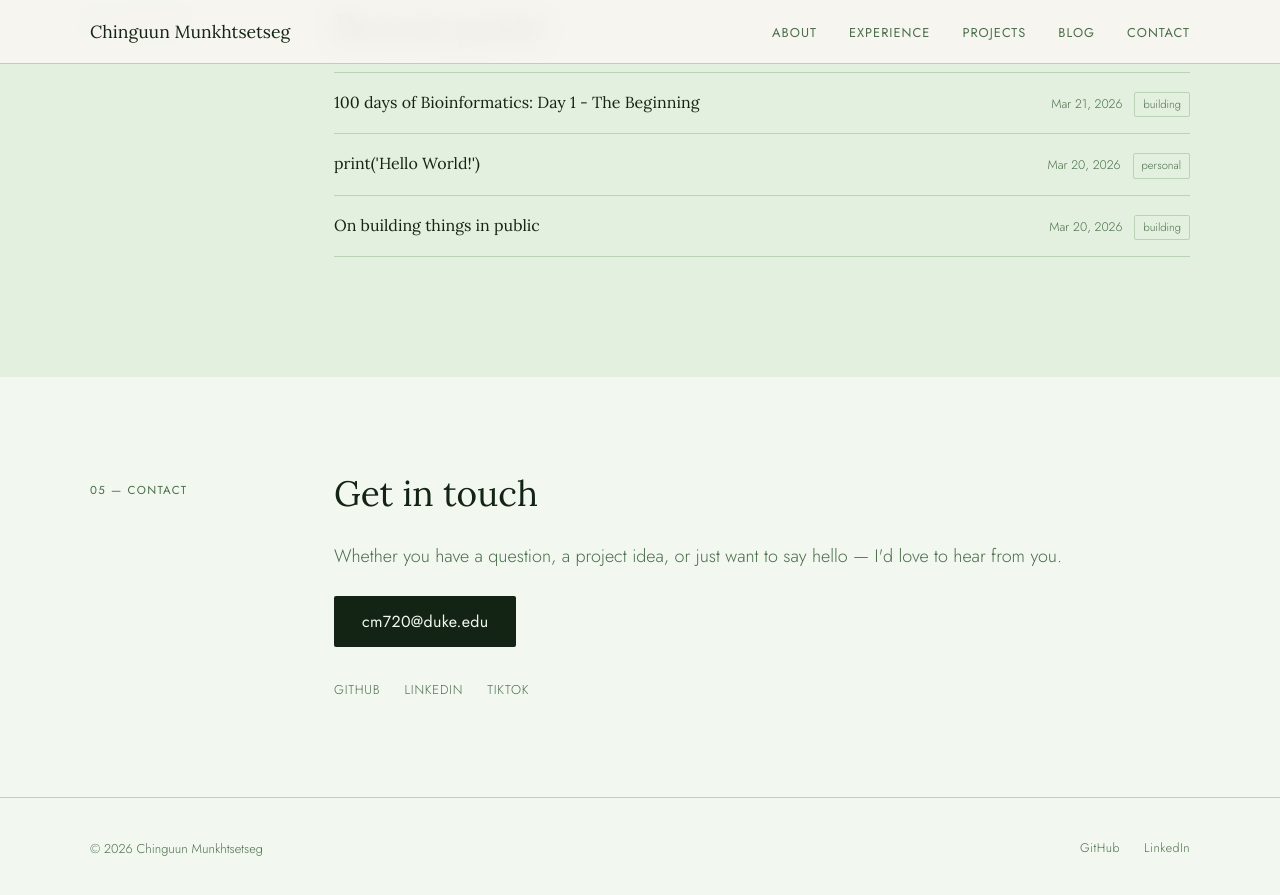
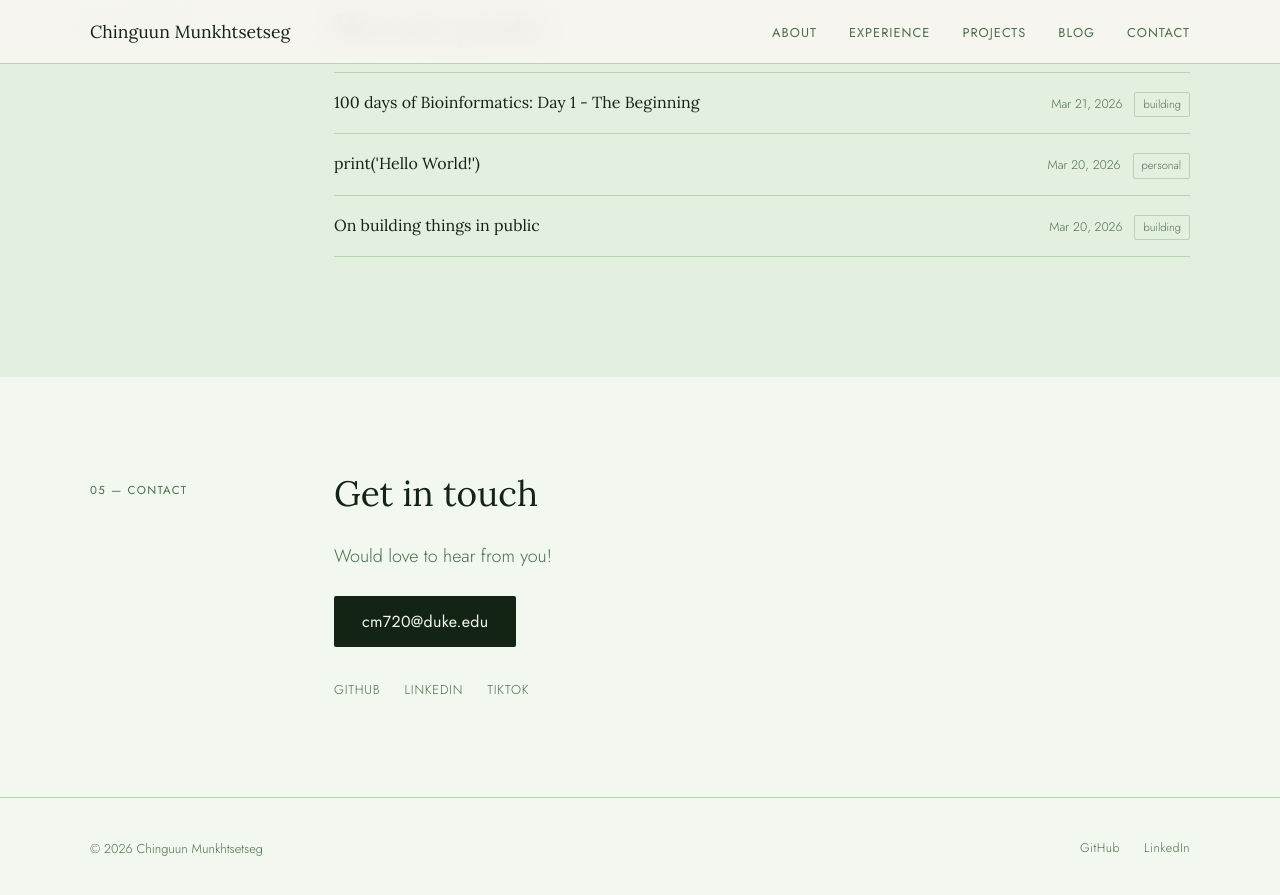
Before and after one commit to chinguunxo/chinguunxo.github.io, a Jekyll site: the page built from index.html, in a window 1280 px wide and 900 px high, scrolled down 3185 px. Shown: the top 895 px of the window. Built offline with Jekyll 4.4.1, drawn with Linux system fonts in a browser that asks for light colours.

Commit message:
Simplify contact message in index.html

```diff
--- a/index.html
+++ b/index.html
@@ -199,7 +199,7 @@ title: Home
     <div class="section-content">
       <h2>Get in touch</h2>
       <p class="lead">
-        Whether you have a question, a project idea, or just want to say hello — I'd love to hear from you.
+        Would love to hear from you!
       </p>
       <a href="mailto:{{ site.author.email }}" class="btn btn-primary email-btn">
         {{ site.author.email }}
```
